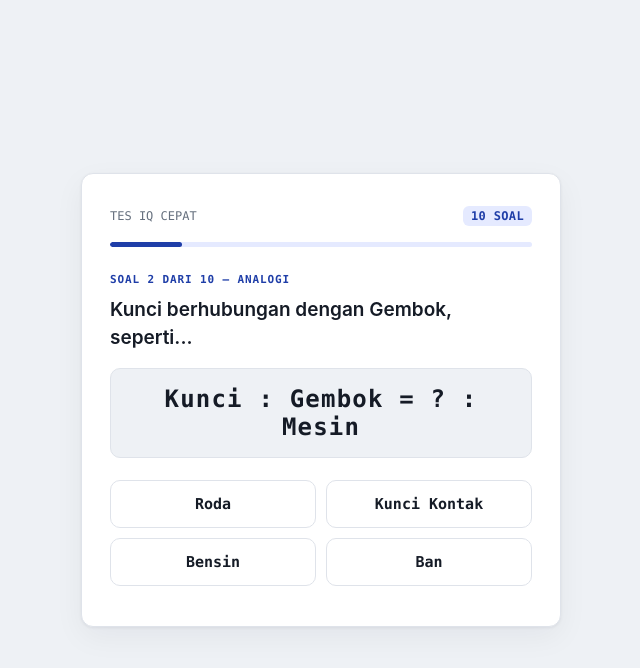
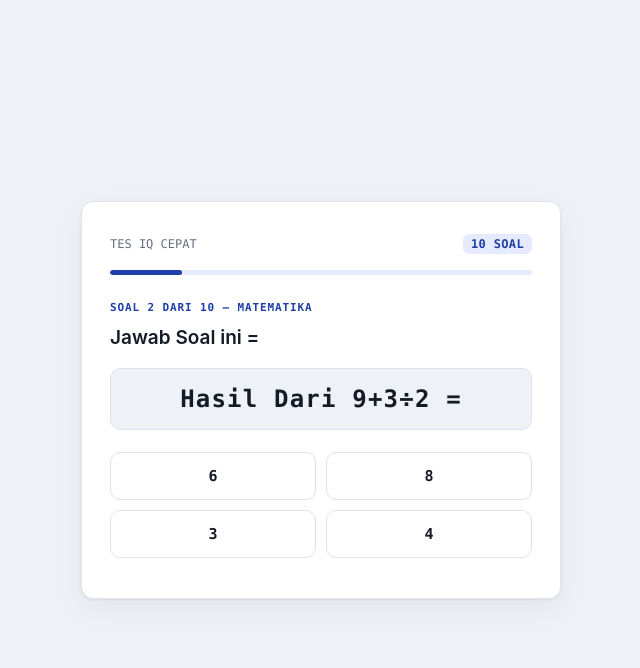
Before and after one commit to Nazril0/jjjjjuj, a plain HTML site: page index.html in a window 1280 px wide. Both pictures are taken after a click on the button "24". Shown: the whole page, without its empty margins (319-959 px from the left). Drawn offline with Linux system fonts and the light colour scheme.

Commit message:
Upload index.html

```diff
--- a/index.html
+++ b/index.html
@@ -185,14 +185,14 @@
       </div>
 
       <div class="screen" id="q2">
-        <div class="qnum">Soal 2 dari 10 — Analogi</div>
-        <h1>Kunci berhubungan dengan Gembok, seperti...</h1>
-        <div class="seq">Kunci : Gembok = ? : Mesin</div>
+        <div class="qnum">Soal 2 dari 10 — Matematika</div>
+        <h1>Jawab Soal ini = </h1>
+        <div class="seq">Hasil Dari 9+3÷2 = </div>
         <div class="options">
-          <button class="opt" data-next="q3">Roda</button>
-          <button class="opt" data-next="q3">Kunci Kontak</button>
-          <button class="opt" data-next="q3">Bensin</button>
-          <button class="opt" data-next="q3">Ban</button>
+          <button class="opt" data-next="q3">6</button>
+          <button class="opt" data-next="q3">8</button>
+          <button class="opt" data-next="q3">3</button>
+          <button class="opt" data-next="q3">4</button>
         </div>
       </div>
 
@@ -373,7 +373,7 @@
     setTimeout(() => {
       scare.classList.remove('active');
       reveal.classList.add('active');
-    }, 2200);
+    }, 5000);
   });
 
   document.getElementById('again').addEventListener('click', () => {
```
